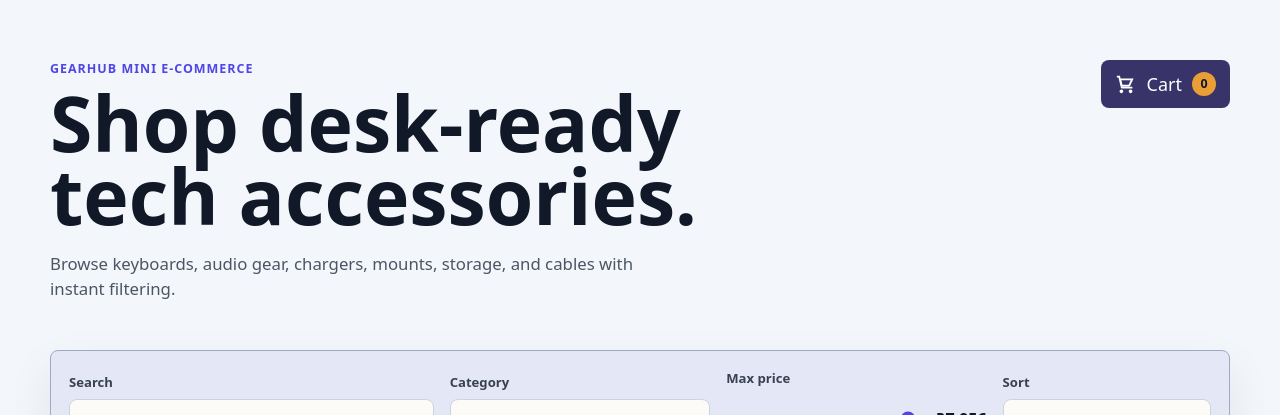
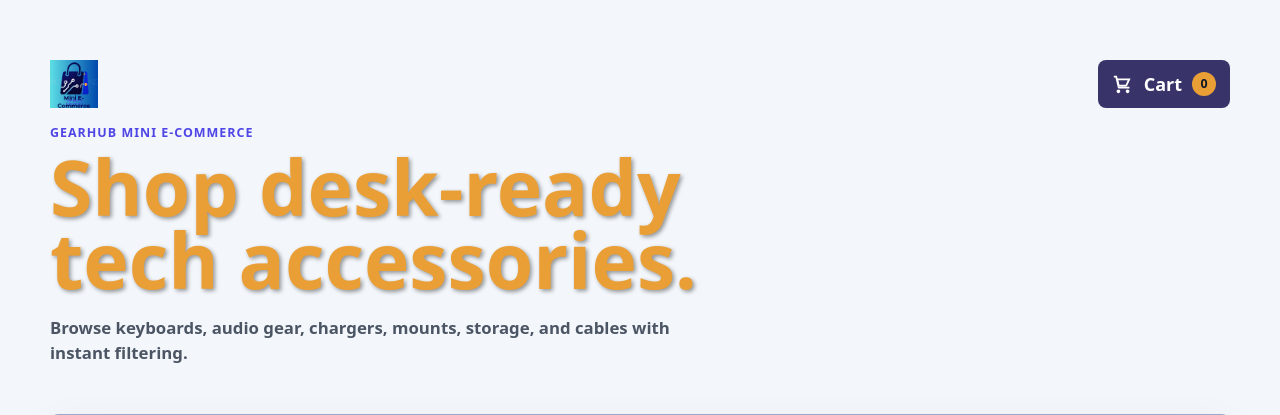
Before and after one commit to chloorophyll/SE-2144---LAB-2, a React (Vite) app: page / in a window 1280 px wide. Shown: the top 415 px of the page. Built offline with nearby package versions, Linux system fonts and the light colour scheme.

Commit message:
add logo and small changes

```diff
--- a/src/App.css
+++ b/src/App.css
@@ -1,3 +1,5 @@
+
+
 .app-shell {
   width: min(1180px, calc(100% - 32px));
   margin: 0 auto;
@@ -11,6 +13,29 @@
   align-items: start;
   padding: 28px 0 24px;
   font-size: large;
+}
+
+.site-header h1.title {
+  color: #ea9f36;
+  text-shadow: 2px 2px 4px rgba(0, 0, 0, 0.4);
+  font-weight: bold;
+}
+
+.site-header p.p1 {
+  font-weight: bold;
+}
+
+.logo-container {
+  display: inline-flex;
+  margin-bottom: 16px;
+  box-shadow: #4f46e5;
+}
+
+.logo-image {
+  display: block;
+  height: 48px;
+  width: auto;
+   box-shadow: #4f46e5;
 }
 
 .header-copy {
@@ -59,6 +84,7 @@
   gap: 10px;
   min-height: 48px;
   padding: 0 14px;
+  font-weight: bold;
 }
 
 .cart-button svg,
@@ -504,7 +530,3 @@
     justify-self: start;
   }
 }
-
-.title {
-  font-size: large;
-}
--- a/src/App.tsx
+++ b/src/App.tsx
@@ -1,5 +1,6 @@
 import { useMemo } from 'react'
 import './App.css'
+import logoSrc from './assets/Mini E-Commerce Gadgets & Electronics Logo.png'
 import { ProductFilters } from './components/ProductFilters'
 import { ProductGrid } from './components/ProductGrid'
 import { CartDrawer } from './components/CartDrawer'
@@ -23,13 +24,16 @@ function GearHubApp() {
       <main className="app-shell" >
         <header className="site-header">
           <div className="header-copy">
+            <div className="logo-container" aria-label="GearHub logo">
+              <img src={logoSrc} alt="Mini E-Commerce Gadgets & Electronics Logo" className="logo-image" />
+            </div>
             <p className="eyebrow">
               GearHub Mini E-Commerce
             </p>
             <h1 className="title">
               Shop desk-ready tech accessories.
             </h1>
-            <p>
+            <p className='p1'>
               Browse keyboards, audio gear, chargers, mounts, storage, and
               cables with instant filtering.
             </p>
```
Also changed, not shown: src/assets/Mini E-Commerce Gadgets & Electronics Logo.png (added).
